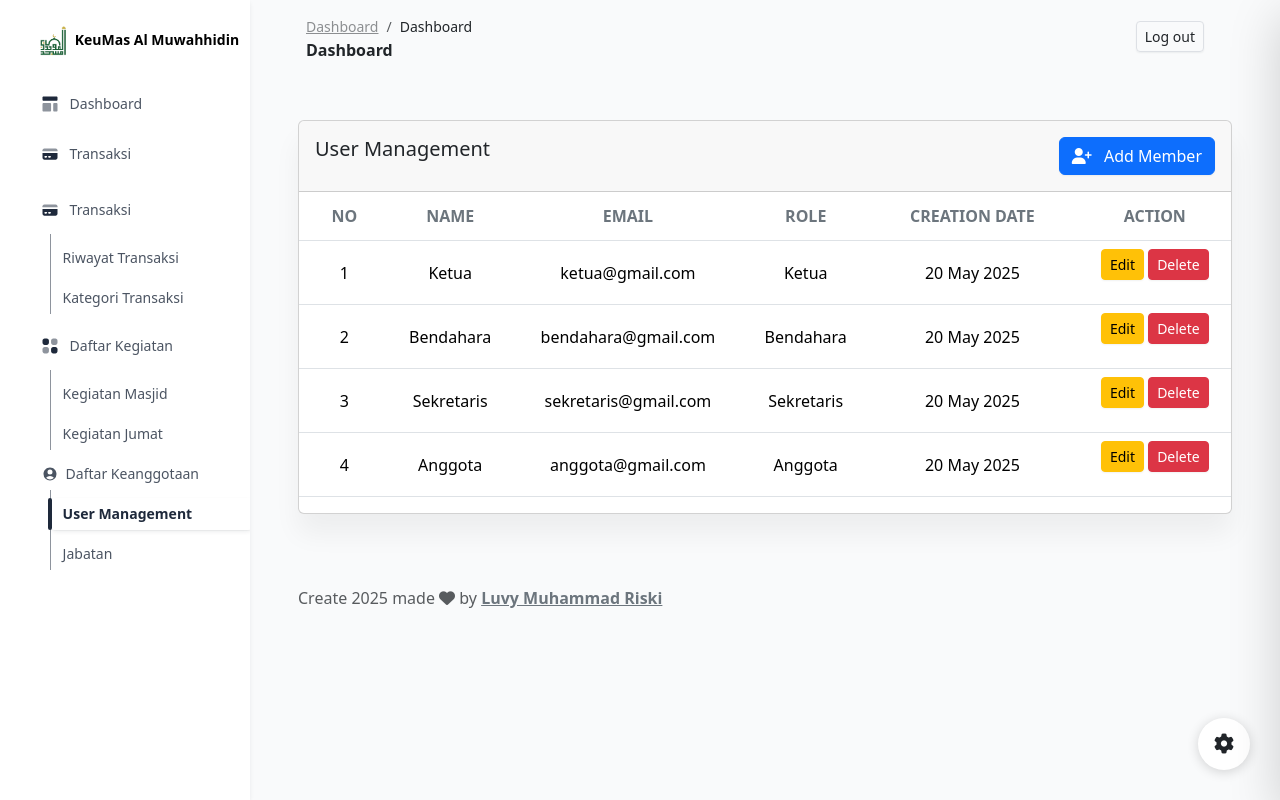
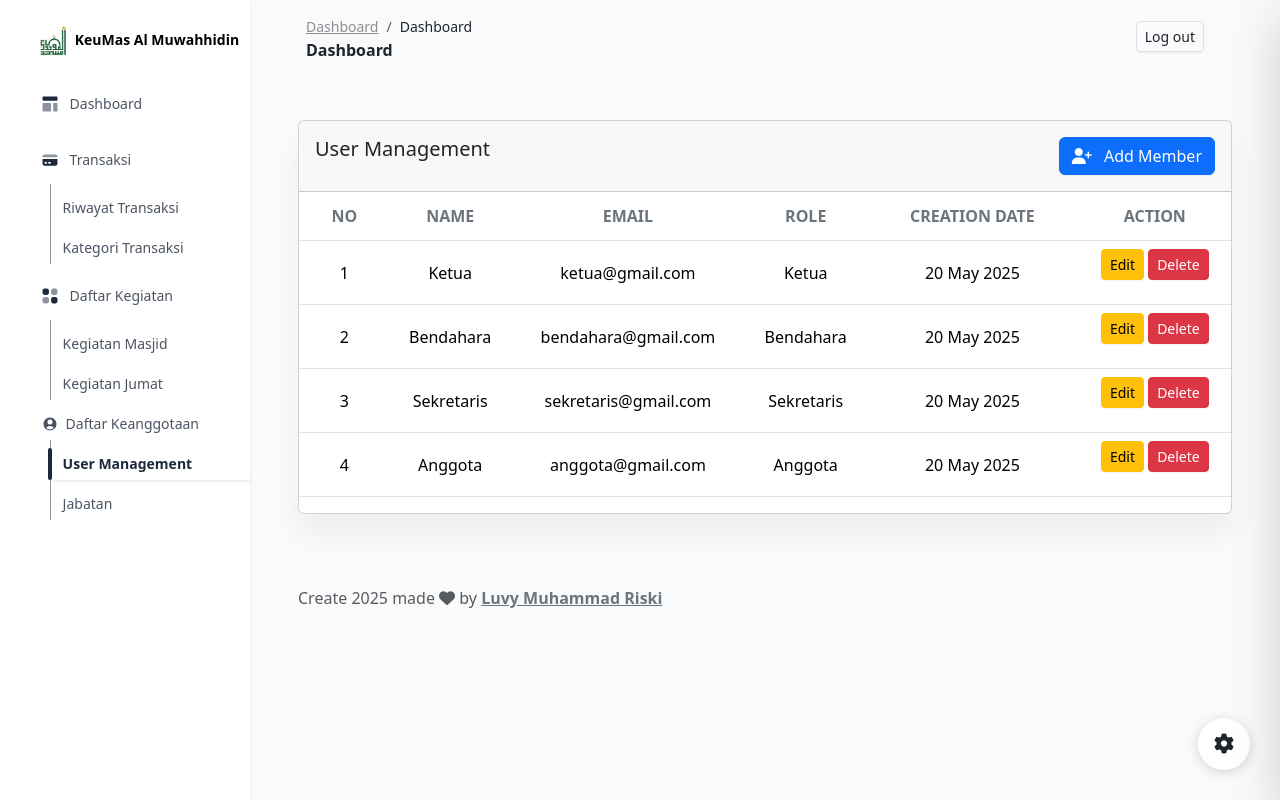
Before and after one commit to vy09/masjid-al-muwahhidiin, a Laravel app: page /users in a window 1280 px wide. Run offline with Laravel 12, Linux system fonts and the light colour scheme; a user stored in the database is signed in; data comes from the database, SQL or seed files in the repository; style sheets or scripts are compiled from the project's sources; some libraries are stand-ins or nearby versions; some web fonts are replaced.

Commit message:
Remove Transaksi link from sidebar for cleaner navigation

```diff
--- a/resources/views/components/app/sidebar.blade.php
+++ b/resources/views/components/app/sidebar.blade.php
@@ -37,28 +37,6 @@
                         </svg>
                     </div>
                     <span class="nav-link-text ms-1">Dashboard</span>
-                </a>
-            </li>
-            <li class="nav-item">
-                <a class="nav-link {{ is_current_route('transaksi.index') ? 'active' : '' }} " href="{{ route('transaksi.index') }}">
-                    <div
-                        class="icon icon-shape icon-sm px-0 text-center d-flex align-items-center justify-content-center">
-                        <svg width="30px" height="30px" viewBox="0 0 48 48" version="1.1"
-                            xmlns="http://www.w3.org/2000/svg" xmlns:xlink="http://www.w3.org/1999/xlink">
-                            <title>Transaksi</title>
-                            <g id="wallet" stroke="none" stroke-width="1" fill="none" fill-rule="evenodd">
-                                <g id="credit-card" transform="translate(12.000000, 15.000000)" fill="#FFFFFF">
-                                    <path class="color-background"
-                                        d="M3,0 C1.343145,0 0,1.343145 0,3 L0,4.5 L24,4.5 L24,3 C24,1.343145 22.6569,0 21,0 L3,0 Z"
-                                        id="Path" fill-rule="nonzero"></path>
-                                    <path class="color-foreground"
-                                        d="M24,7.5 L0,7.5 L0,15 C0,16.6569 1.343145,18 3,18 L21,18 C22.6569,18 24,16.6569 24,15 L24,7.5 Z M3,13.5 C3,12.67155 3.67158,12 4.5,12 L6,12 C6.82842,12 7.5,12.67155 7.5,13.5 C7.5,14.32845 6.82842,15 6,15 L4.5,15 C3.67158,15 3,14.32845 3,13.5 Z M10.5,12 C9.67158,12 9,12.67155 9,13.5 C9,14.32845 9.67158,15 10.5,15 L12,15 C12.82845,15 13.5,14.32845 13.5,13.5 C13.5,12.67155 12.82845,12 12,12 L10.5,12 Z"
-                                        id="Shape"></path>
-                                </g>
-                            </g>
-                        </svg>
-                    </div>
-                    <span class="nav-link-text ms-1">Transaksi</span>
                 </a>
             </li>
             <li class="nav-item mt-2">
```
